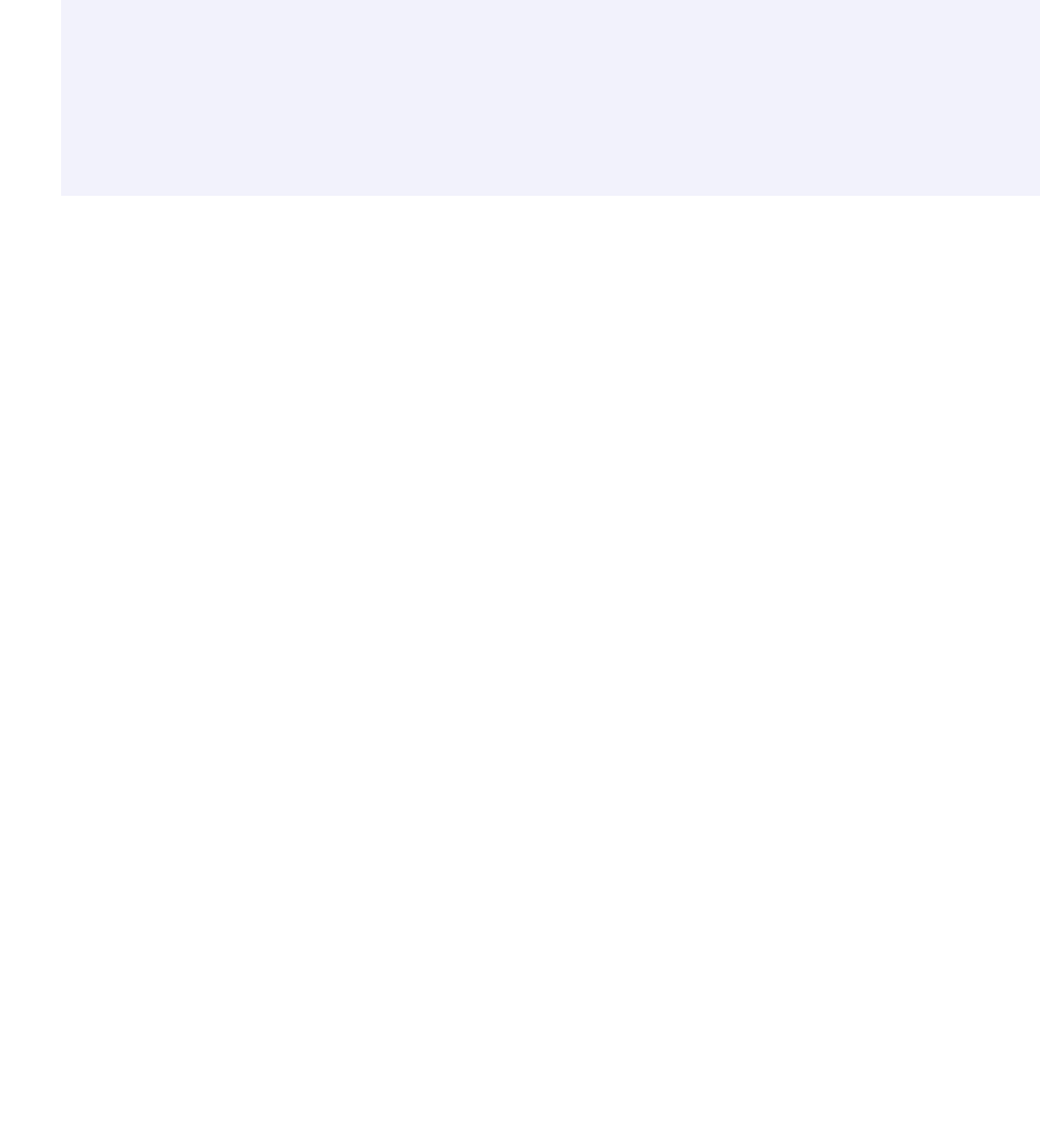
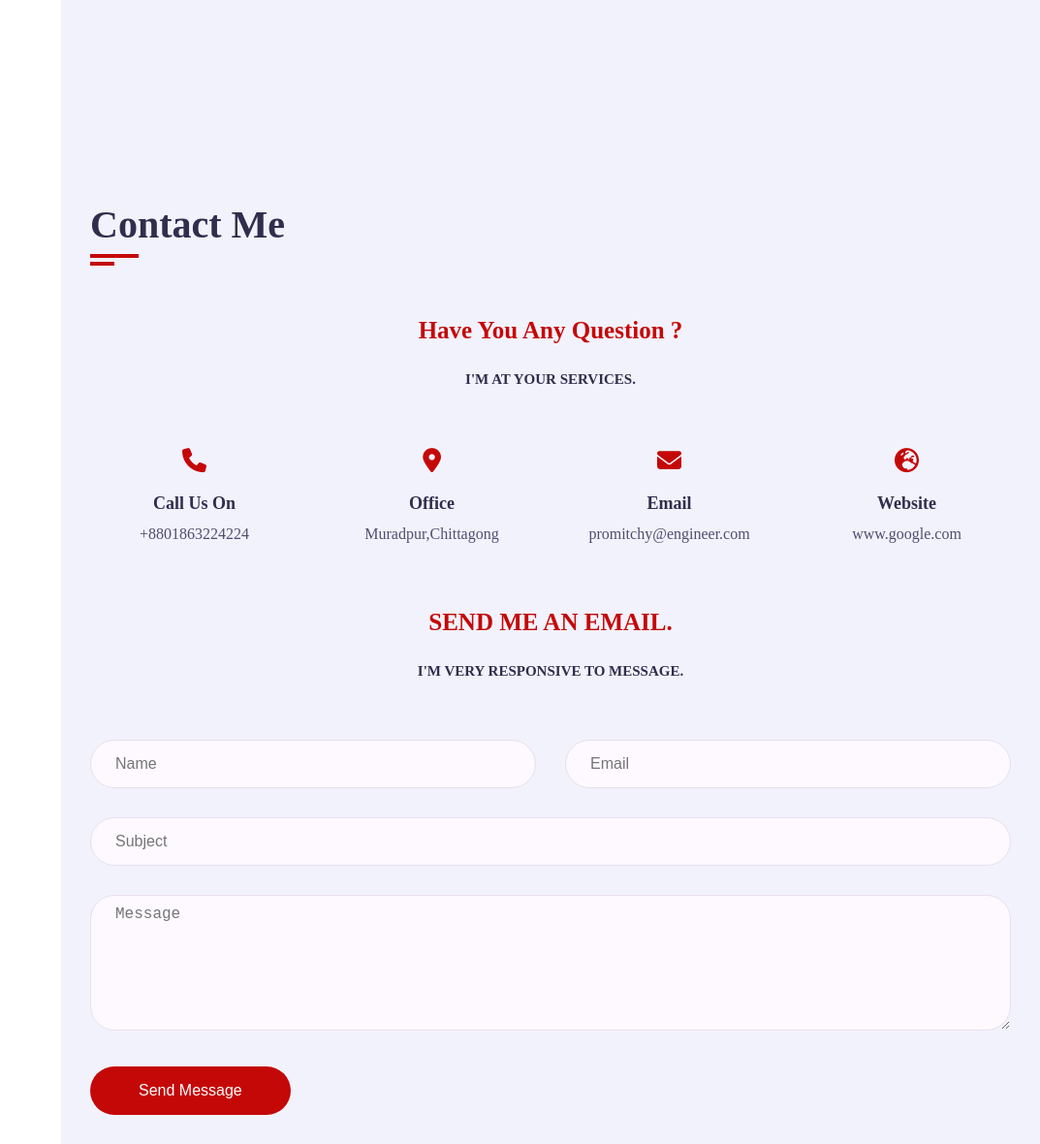
Before and after one commit to promitchy/My-portfolio, a plain HTML site: page index.html in a window 1280 px wide. Shown: the part 3682-4862 px from the top of the page at 97% size, without its empty margins (207-1280 px from the left). Before the commit the page ends 3884 px from the top, so only its background shows below. Drawn offline with Linux system fonts and the light colour scheme; a web font is replaced by a local one.

Commit message:
contact section

```diff
--- a/css/style.css
+++ b/css/style.css
@@ -534,3 +534,81 @@
     width: 100%;
     display: block;
 }
+/* contact */
+.contact-title{
+    color: var(--skin-color);
+    text-align: center;
+    font-size: 25px;
+    margin-bottom: 20px;
+}
+.contact-sub-title{
+    color: var(--text-black-900);
+    text-align: center;
+    font-size: 15px;
+    margin-bottom: 60px;
+}
+.contact .contact-info-item{
+    flex: 0 0 25%;
+    max-width: 25%;
+    text-align: center;
+    margin-bottom: 60PX;
+}
+.contact .contact-info-item .icon{
+    display: inline-block;
+}
+.contact .contact-info-item .icon .fa{
+    font-size: 25px;
+    color: var(--skin-color);
+}
+.contact .contact-info-item h4{
+    font-size: 18px;
+    font-weight: 700;
+    color: var(--text-black-900);
+    text-transform: capitalize;
+    margin: 15px 0 5px;
+}
+.contact .contact-info-item p{
+    font-size: 16px;
+    font-weight: 400;
+    color: var(--text-black-700);
+    /* text-transform: capitalize;
+    margin: 15px 0 5px; */
+    line-height: 25px;
+}
+.contact .contact-form{
+    flex: 0 0 100%;
+    max-width: 100%;
+}
+.contact .contact-form .col-6{
+    flex: 0 0 50%;
+    max-width: 50%;
+}
+.contact .contact-form .col-12{
+    flex: 0 0 100%;
+    max-width: 100%;
+    /* background-color: #302e4d; */
+}
+.contact .contact-form .form-item{
+    margin-bottom: 30px;
+}
+.contact .contact-form .form-item .form-control{
+    width: 100%;
+    height: 50px;
+    border-radius: 25px;
+    background: var(--bg-black-100);
+    border: 1px solid var(--bg-black-50);
+    padding: 10px 25px;
+    font-size: 16px;
+    color: var(--text-black-700);
+    transition: all 0.3s ease;
+}
+.contact .contact-form .form-item .form-control:focus{
+    box-shadow: 0 0 20px rgba(48,46,77,0.15);
+}
+.contact .contact-form .form-item textarea.form-control{
+    height: 140px;
+}
+.contact .contact-form .btn{
+    height: 50px;
+    padding: 0 50px;
+}
--- a/index.html
+++ b/index.html
@@ -354,8 +354,85 @@
                     </div>
                 </div>
             </section>
+            <section class="contact section">
+                <div class="container">
+                    <div class="row">
+                        <div class="section-tittle padd-15">
+                            <h2>Contact Me</h2>
+                        </div>
+                    </div>
+                    <h3 class="contact-title padd-15">Have You Any Question ?</h3>
+                    <h4 class="contact-sub-title padd-15">I'M AT YOUR SERVICES.</h4>
+                    <div class="row">
+                        <div class="contact-info-item padd-15">
+                            <div class="icon">
+                                <i class="fa fa-phone"></i>
+                            </div>
+                            <h4>Call Us On</h4>
+                            <p>+8801863224224</p>
+                        </div>
+                        <div class="contact-info-item padd-15">
+                            <div class="icon">
+                                <i class="fa fa-map-marker-alt"></i>
+                            </div>
+                            <h4>Office</h4>
+                            <p>Muradpur,Chittagong</p>
+                        </div>
+                        <div class="contact-info-item padd-15">
+                            <div class="icon">
+                                <i class="fa fa-envelope"></i>
+                            </div>
+                            <h4>Email</h4>
+                            <p>promitchy@engineer.com</p>
+                        </div>
+                        <div class="contact-info-item padd-15">
+                            <div class="icon">
+                                <i class="fa fa-globe-europe"></i>
+                            </div>
+                            <h4>Website</h4>
+                            <p>www.google.com</p>
+                        </div>
+                    </div>
+                    <h3 class="contact-title padd-15">SEND ME AN EMAIL.</h3>
+                    <h4 class="contact-sub-title padd-15">I'M VERY RESPONSIVE TO MESSAGE.</h4>
+                    <div class="row">
+                        <div class="contact-form padd-15">
+                            <div class="row">
+                                <div class="form-item col-6 padd-15">
+                                    <div class="form-group">
+                                        <input type="text" class="form-control" placeholder="Name">
+                                    </div>
+                                </div>
+                                <div class="form-item col-6 padd-15">
+                                    <div class="form-group">
+                                        <input type="email" class="form-control" placeholder="Email">
+                                    </div>
+                                </div>
+                            </div>
+                            <div class="row">
+                                <div class="form-item col-12 padd-15">
+                                    <div class="form-group">
+                                        <input type="text" class="form-control" placeholder="Subject">
+                                    </div>
+                                </div>
+                            </div>
+                            <div class="row">
+                                <div class="form-item col-12 padd-15">
+                                    <div class="form-group">
+                                        <textarea name="" class="form-control" id="" placeholder="Message"></textarea>
+                                    </div>
+                                </div>
+                            </div>
+                            <div class="row">
+                                <div class="form-item col-12 padd-15">
+                                    <button type="submit" class="btn">Send Message</button>
+                                </div>
+                            </div>
+                        </div>
+                    </div>
+                </div>
+            </section>
         </div>
-
     </div>
 
 
```
